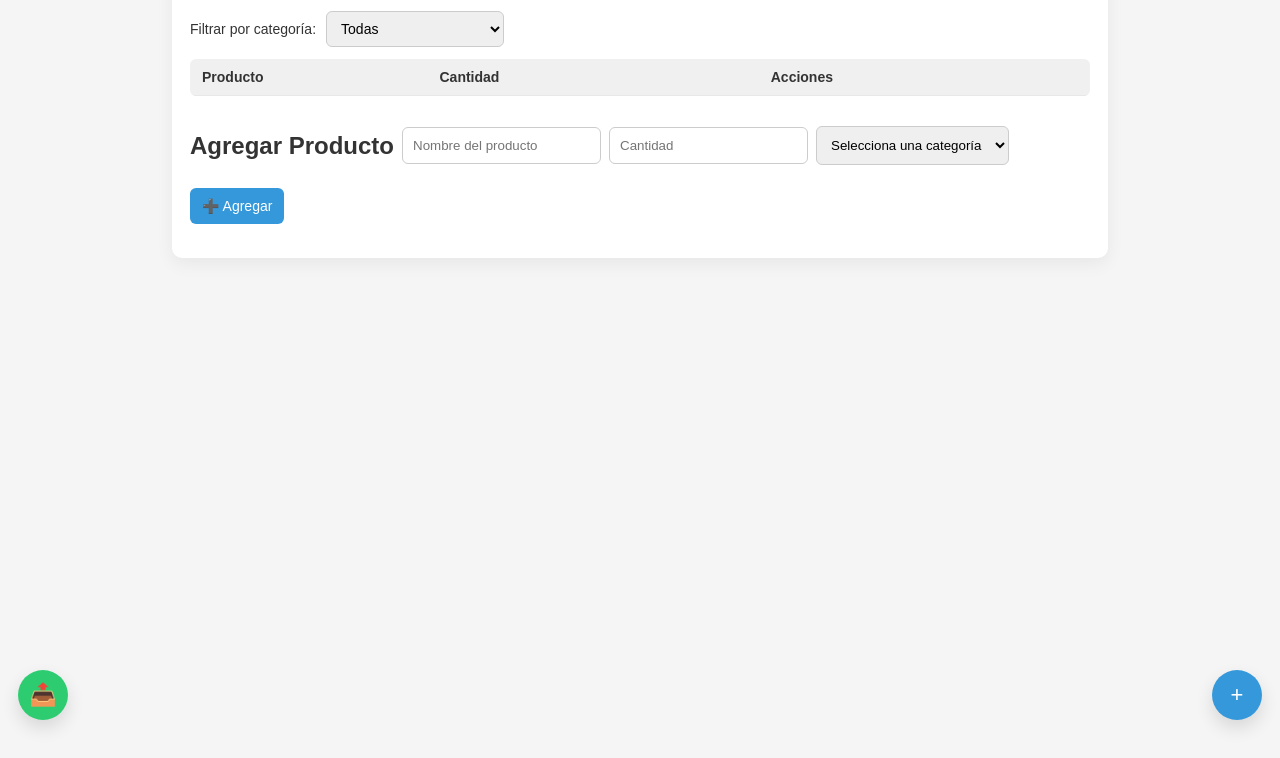
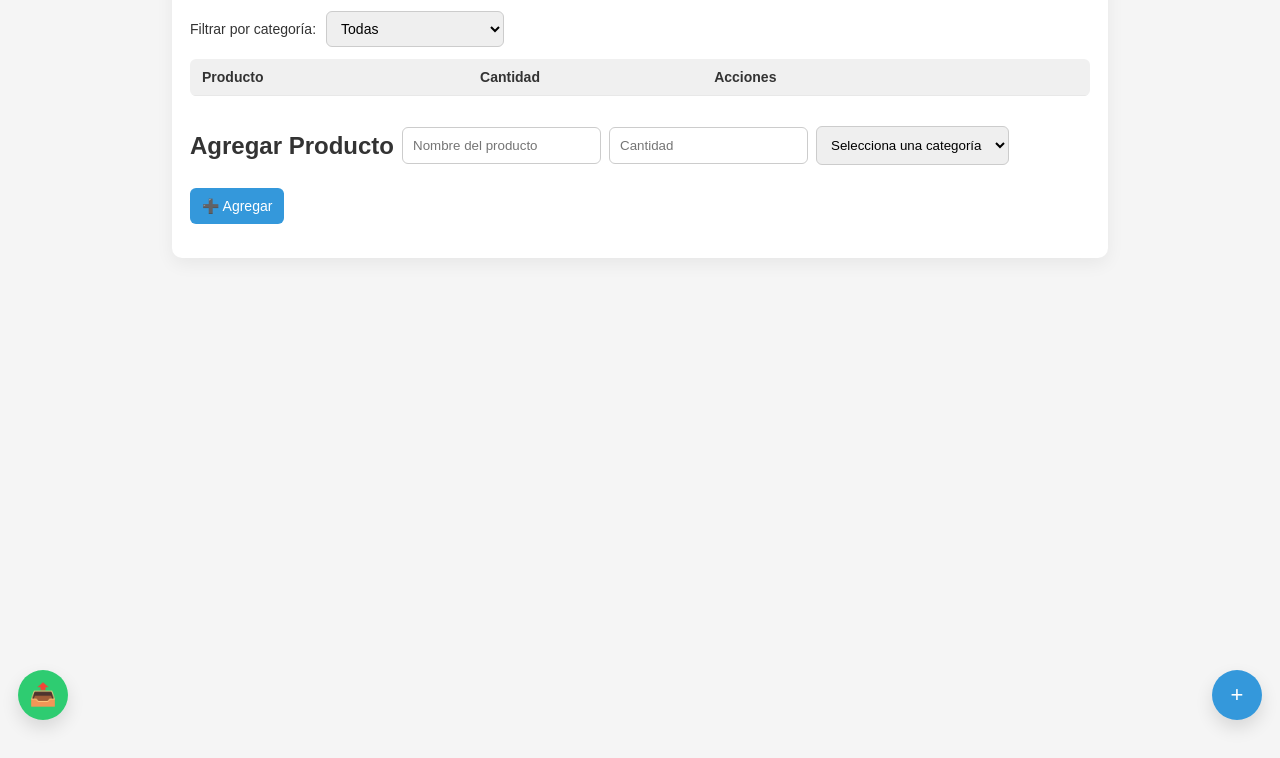
Before and after one commit to Devbardan/home-inventory, a website: page index.html in a window 1280 px wide. Shown: the part 62-820 px from the top of the page. Drawn offline with Linux system fonts and the light colour scheme; no server answers.

Commit message:
Update style.css

```diff
--- a/style.css
+++ b/style.css
@@ -95,7 +95,7 @@ tbody td {
 } /* producto */
 #product-table th:nth-child(2),
 #product-table td:nth-child(2) {
-  width: 15%;
+  width: 8%;
 } /* cantidad */
 #product-table th:nth-child(3),
 #product-table td:nth-child(3) {
```
